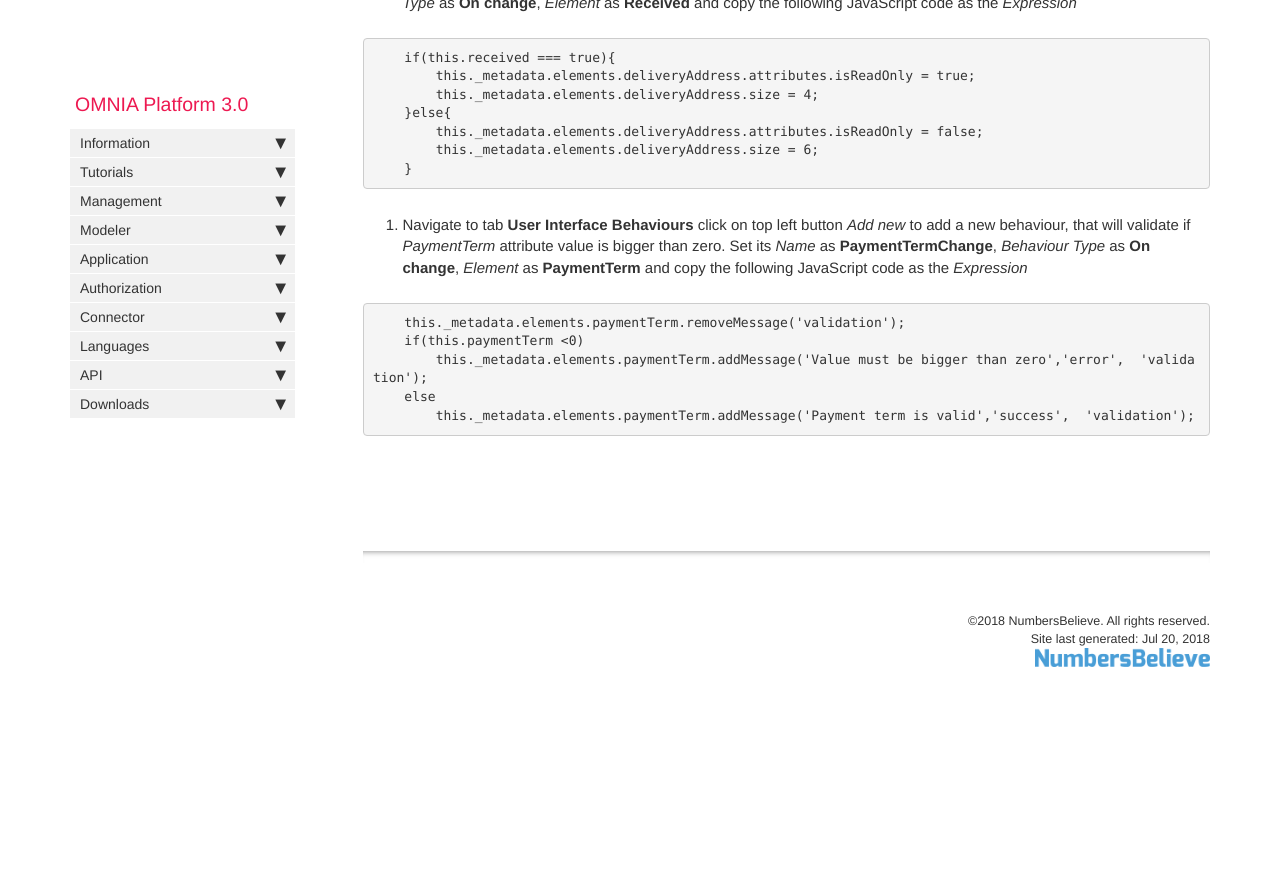
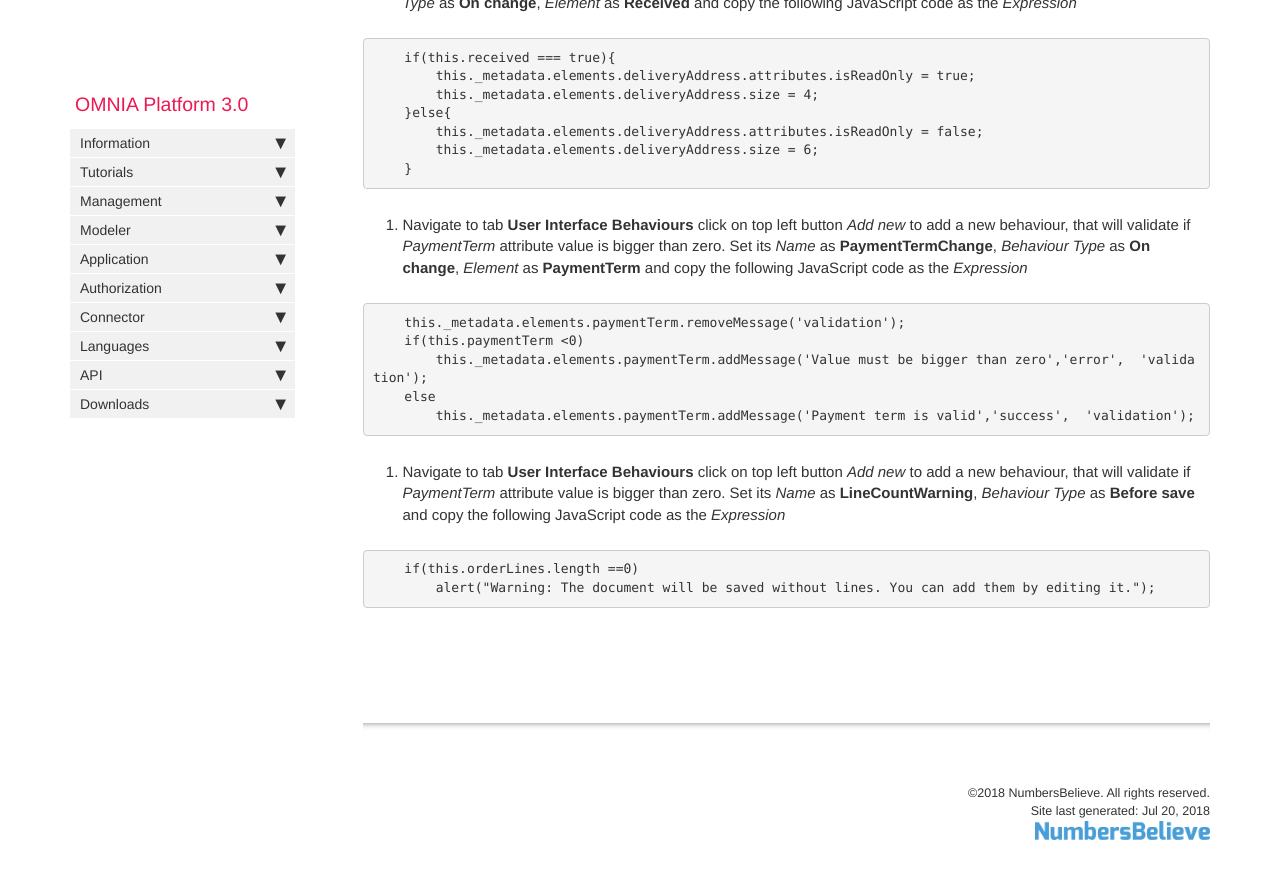
Before and after one commit to daniel8lopes/omnia3, a Jekyll site: the page built from docs/pages/omnia3/Tutorials/omnia3_uiextensibilitytutorial.md, in a window 1280 px wide and 900 px high, scrolled down 2328 px. Shown: the top 879 px of the window. Built offline with Jekyll 4.4.1, drawn with Linux system fonts in a browser that asks for light colours; nearby versions of some CDN libraries; comment, search, counter and statistics services are not loaded; before the commit the page ends 3055 px from its top, so only the background shows below that.

Commit message:
Update omnia3_uiextensibilitytutorial.md

````diff
--- a/docs/pages/omnia3/Tutorials/omnia3_uiextensibilitytutorial.md
+++ b/docs/pages/omnia3/Tutorials/omnia3_uiextensibilitytutorial.md
@@ -64,3 +64,10 @@ It is necessary to have completed the steps in the  [Beginner tutorial](http://d
     else
         this._metadata.elements.paymentTerm.addMessage('Payment term is valid','success',  'validation');
 ```
+
+8. Navigate to tab **User Interface Behaviours** click on top left button *Add new* to add a new behaviour, that will validate if   *PaymentTerm* attribute value is bigger than zero. Set its *Name* as **LineCountWarning**, *Behaviour Type* as **Before save** and copy the following JavaScript code as the *Expression*
+
+```JavaScript
+    if(this.orderLines.length ==0)
+        alert("Warning: The document will be saved without lines. You can add them by editing it.");
+```
````
